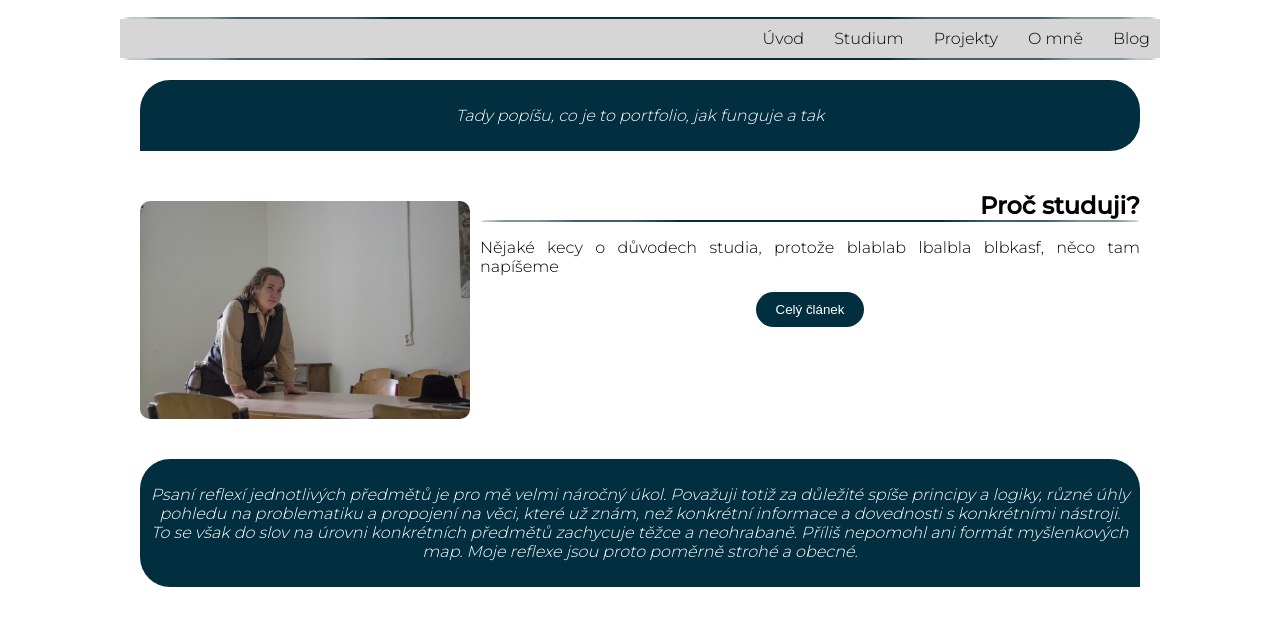
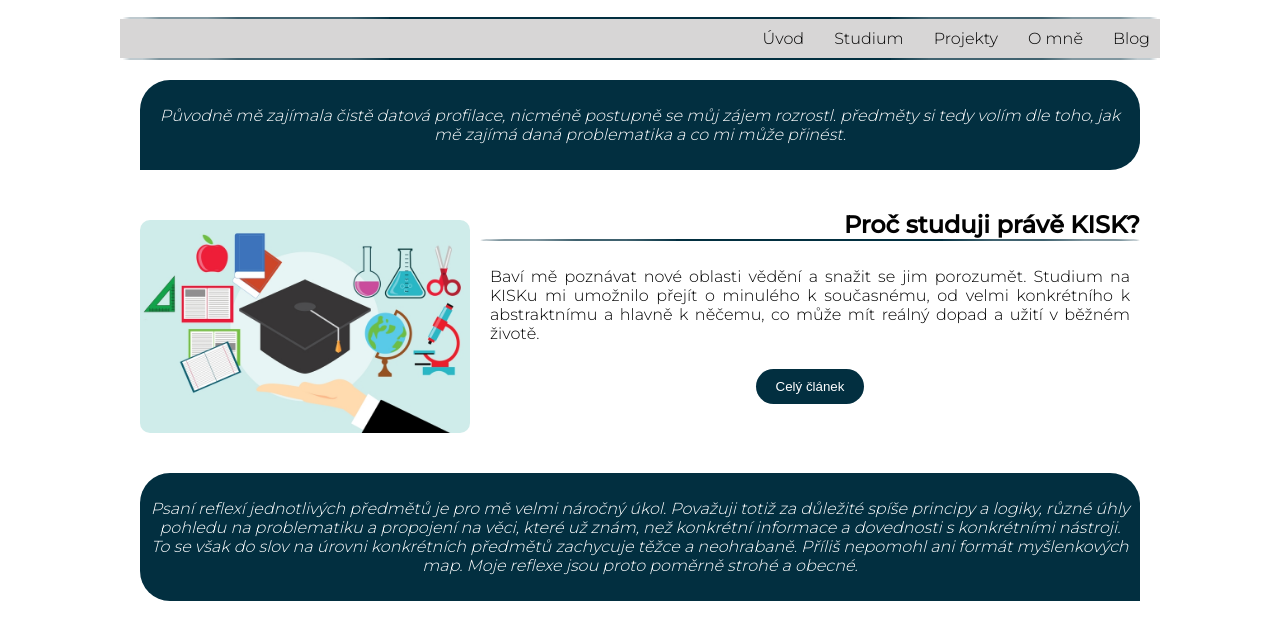
Before and after one commit to saurinne/digitalni_portfolio, an Eleventy site: page studium.html in a window 1280 px wide. Shown: the part 111-735 px from the top of the page. Built offline with nearby package versions, Linux system fonts and the light colour scheme; Eleventy itself is replaced by a stand-in of ours; files that its build step writes are made by us from their sources.

Commit message:
content of studium page

```diff
--- a/scss/_overview.scss
+++ b/scss/_overview.scss
@@ -45,6 +45,10 @@
     margin-top: 20px;
 }
 
+.overview__description {
+    padding: 10px;
+}
+
 /*Verze pro tablet*/
 @media screen and (min-width: 540px) {
     .overview {
--- a/studium.html
+++ b/studium.html
@@ -3,20 +3,25 @@ layout: layouts/general_template.njk
 title: Studium
 ---
 
-<section class="bubble bubble--left portfolio-intro">
-    <p class="bubble_text">Tady popíšu, co je to portfolio, jak funguje a tak</p>
+<section class="bubble bubble--left">
+    <p class="bubble_text">Původně mě zajímala čistě datová profilace, nicméně postupně se můj zájem rozrostl.
+        předměty si tedy volím dle toho, jak mě zajímá daná problematika a co mi může přinést.
+    </p>
 </section>
 
-<section class="overview overview--left reasons">
+<section class="overview overview--left">
     <div class="overview__text">
-        <h2 class="overview__name">Proč studuji?</h2>
-        <p class="overview__description">Nějaké kecy o důvodech studia, protože blablab lbalbla blbkasf, něco tam napíšeme</p>
-        <button class="overview__link" href="#">Celý článek</button>
+        <h2 class="overview__name">Proč studuji právě KISK?</h2>
+        <p class="overview__description">
+            Baví mě poznávat nové oblasti vědění a snažit se jim porozumět. Studium na KISKu mi umožnilo přejít o minulého k současnému,
+            od velmi konkrétního k abstraktnímu a hlavně k něčemu, co může mít reálný dopad a užití v běžném životě.
+        </p>
+        <button class="overview__link" href="/blog/motivation/">Celý článek</button>
     </div>
-        <img class="overview__image" src="/images/cara.jpg" alt="Petra si hraje na statkáře prchajícího z Československa, Čára 2022, foto Zevla">
+        <img class="overview__image" src="/images/study.jpg" alt="Vizualizace studia - knihy, pravítka, čepice">
 </section>
 
-<section class="bubble bubble--right reflexion">
+<section class="bubble bubble--right">
     <p class="bubble_text">Psaní reflexí jednotlivých předmětů je pro mě velmi náročný úkol. Považuji totiž za důležité
         spíše principy a logiky, různé úhly pohledu na problematiku a propojení na věci, které už znám,
         než konkrétní informace a dovednosti s konkrétními nástroji.
@@ -30,9 +35,9 @@ title: Studium
     <div class="subjects__mandatory">
         <h3 class="subjects__headline">Povinné předměty</h3>
         <ul class="subjects__list">
-            <li class="subjects__item"><a class="subjects__link" href="#">ISKM01 Informační vědy</a></li>
-            <li class="subjects__item"><a class="subjects__link" href="#">ISKM02 Design informačních služeb, rozhraní a interakcí</a></li>
-            <li class="subjects__item"><a class="subjects__link" href="#">ISKM03 Literatura, knihovní procesy a trh</a></li>
+            <li class="subjects__item"><a class="subjects__link" href="/blog/ref_iskm01/">ISKM01 Informační vědy</a></li>
+            <li class="subjects__item"><a class="subjects__link" href="/blog/ref_ismk02/">ISKM02 Design informačních služeb, rozhraní a interakcí</a></li>
+            <li class="subjects__item"><a class="subjects__link" href="/blog/ref_ismk03/">ISKM03 Literatura, knihovní procesy a trh</a></li>
             <li class="subjects__item"><a class="subjects__link" href="#">ISKM04 Seminář k diplomové práci I: Východiska a metodologie</a></li>
         </ul>
     </div>
```
Also changed, not shown: blog.html (+1 -1 lines), css/style.css, images/study.jpg (added), 1 other file.
